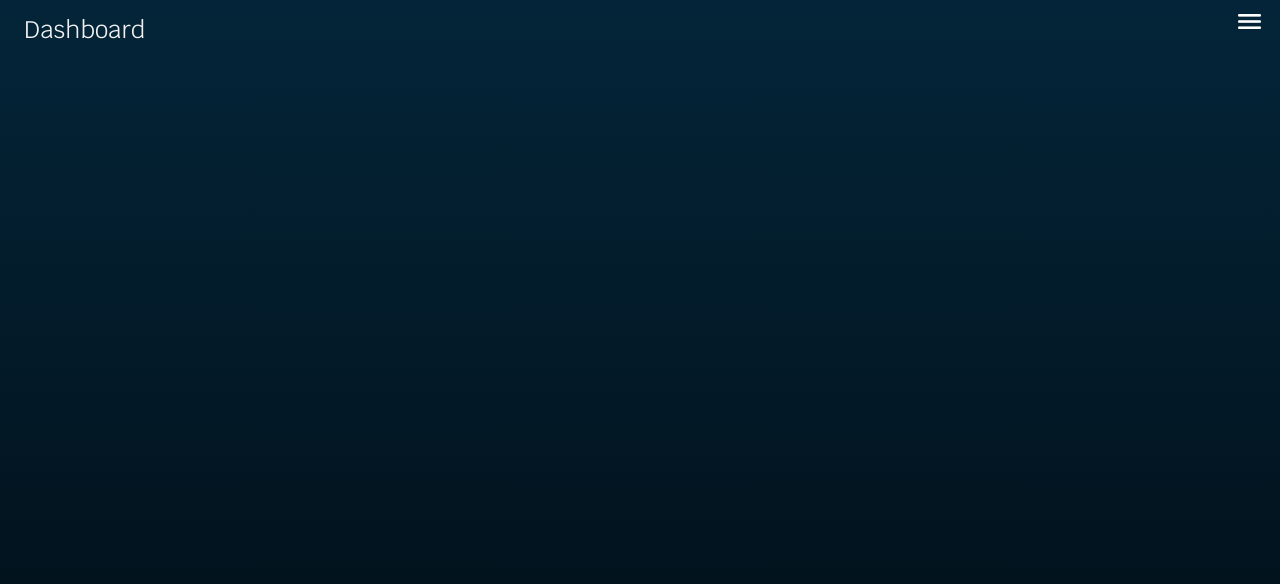
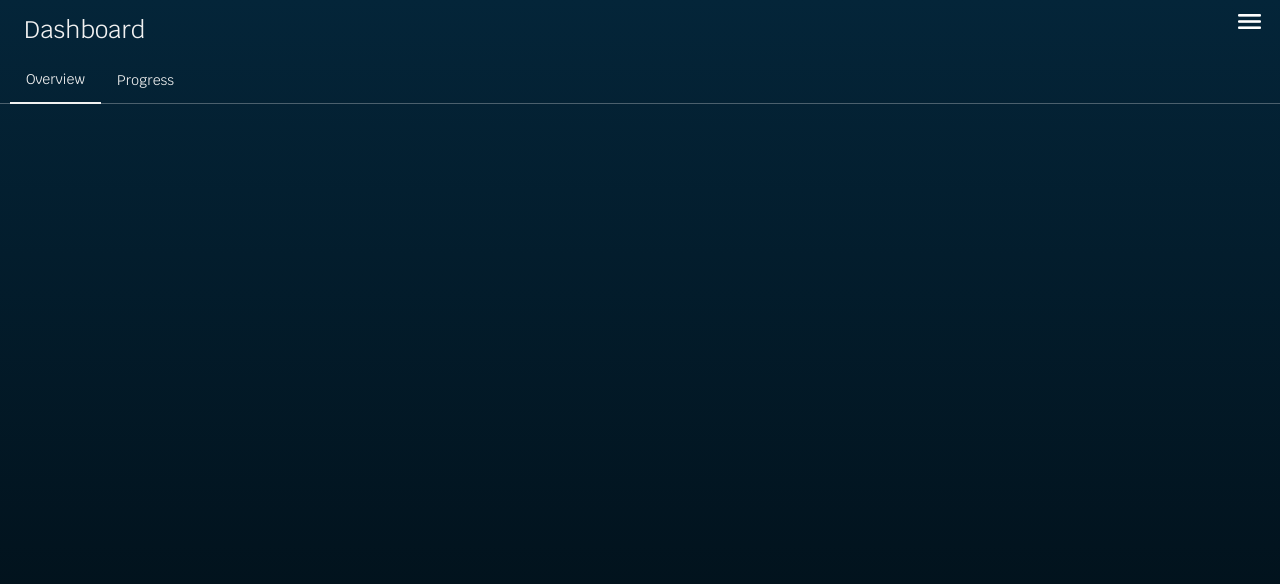
Before and after one commit to f-mantovani/project-3-client, a React (Create React App) app: page /dashboard in a window 1280 px wide. Shown: the top 584 px of the page. Built offline with nearby package versions, Linux system fonts and the light colour scheme.

Commit message:
top menu is complete

```diff
--- a/src/App.css
+++ b/src/App.css
@@ -149,3 +149,20 @@ h4 {
 .page-header h1{
   margin-left: 1.5rem;
 }
+
+.tab-header {
+  display: flex;
+  flex-direction: column;
+}
+
+.tabs {
+  display: flex;
+  margin: 0 .625em;
+  padding-bottom: 0.75em;
+  align-items: center;
+  justify-content: flex-start;
+}
+
+.active {
+  border-bottom: 2px solid #F1F1F1;
+}
--- a/src/pages/Dashboard/Dashboard.js
+++ b/src/pages/Dashboard/Dashboard.js
@@ -1,13 +1,40 @@
 import React from 'react'
 import Navbar from '../../components/Navbar'
+import { useState } from 'react'
+import TabPlato from '../../design.system/TabPlato'
+import LineBreak from '../../design.system/LineBreakePlato'
 
 const Dashboard = () => {
+
+  const types = ['Overview', 'Progress']
+
+  const [active, setActive] = useState(types[0])
+
+
   return (
     <div>
       <div className="page-header">
         <Navbar/>
         <h1>Dashboard</h1>
       </div>
+      <div className='tab-header'>
+        <div className='tabs'>
+          {types.map((type) => (
+            <TabPlato
+              key={type}
+              className={active === type && 'active'}
+              onClick={() => setActive(type)}
+            >
+              <p className='label'>{type}</p>
+            </TabPlato>
+          ))}
+
+
+        </div>
+        <LineBreak />
+        </div>
+
+
 
     </div>
   )
```
